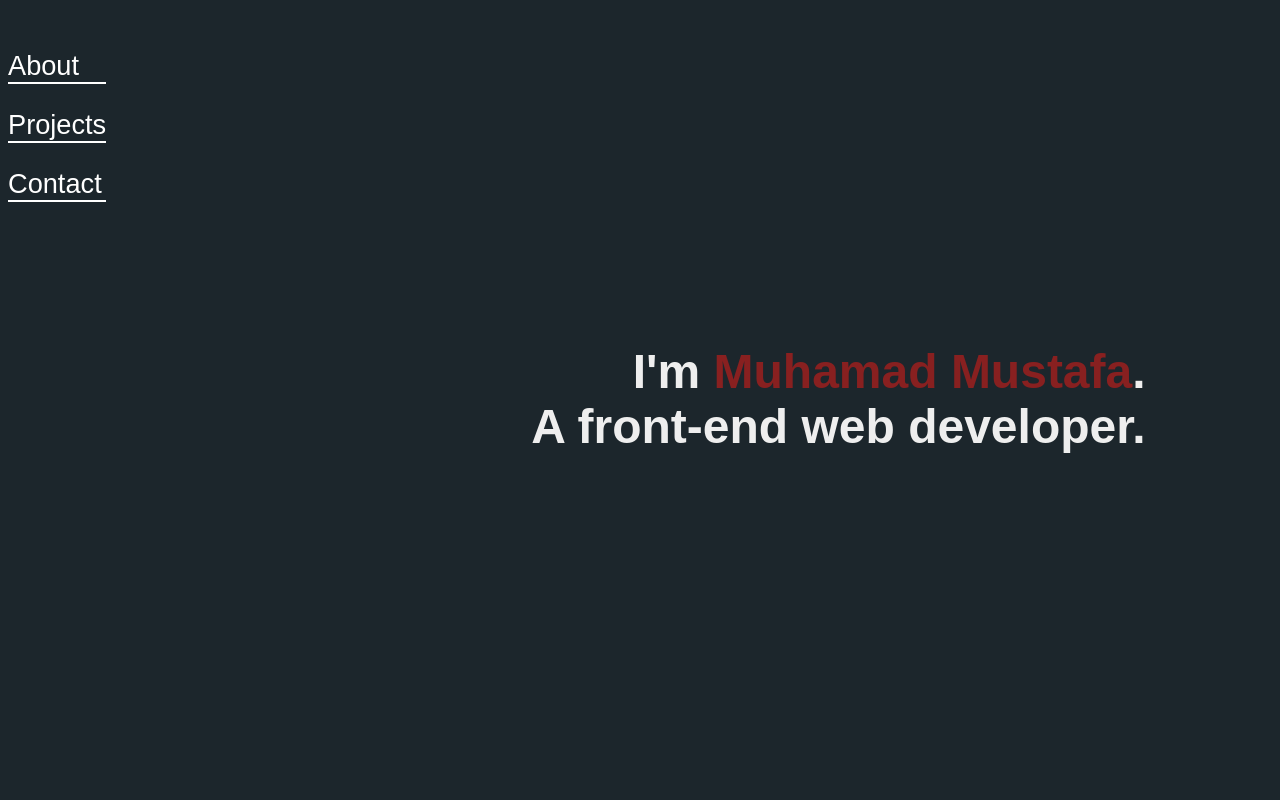
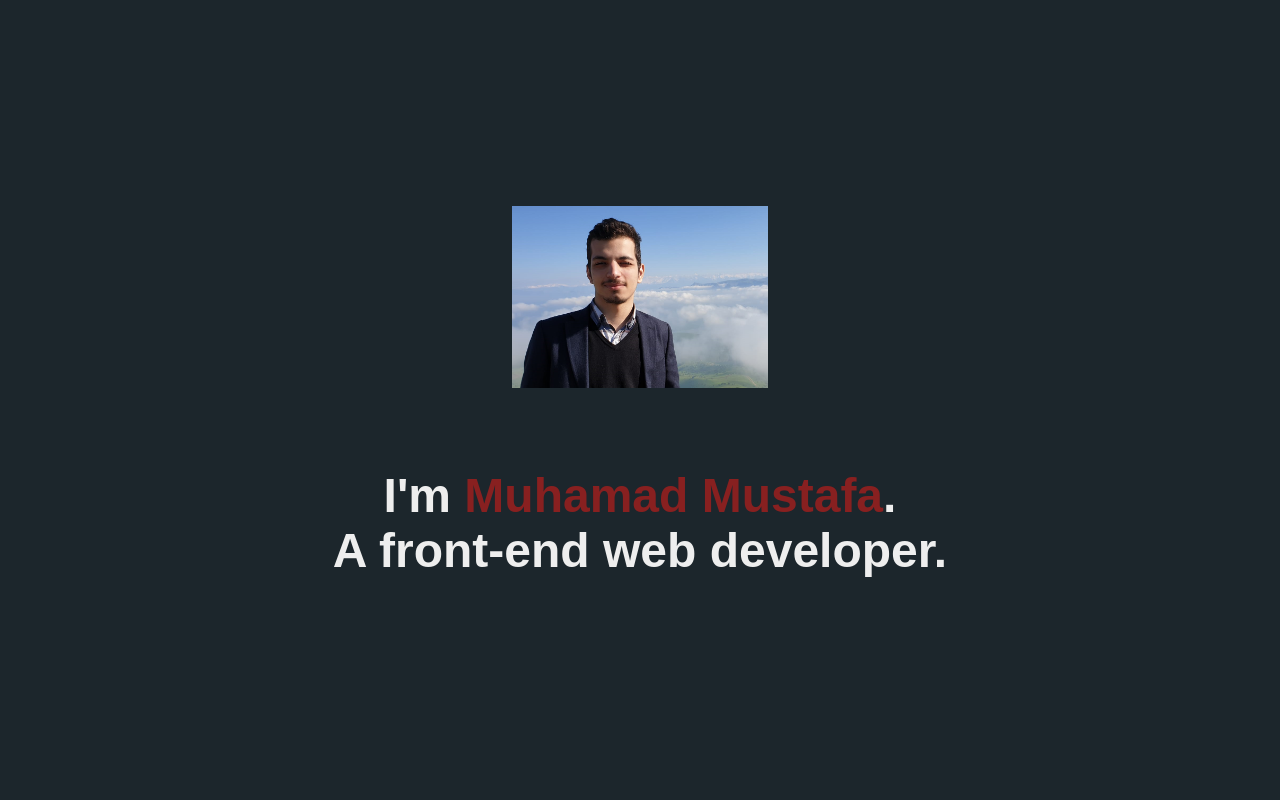
Before and after one commit to IYawar/Portfolio, a plain HTML site: page index.html in a window 1280 px wide. Shown: the top 800 px of the page. Drawn offline with Linux system fonts and the light colour scheme; a web font is replaced by a local one.

Commit message:
Top should be ok for now

```diff
--- a/index.html
+++ b/index.html
@@ -24,6 +24,7 @@
     <div id="content">
         <div id="top">
             <div id="h1s">
+                <img src="images/test.png" alt="Muhamad" id="pp">
                 <h1 id="main-title-1">I'm <span id="name">Muhamad Mustafa</span>.</h1>
                 <h1 id="main-title-2">A front-end web developer.</h1>
             </div>
@@ -42,6 +43,7 @@
         <p>Pellentesque habitant morbi tristique senectus et netus et malesuada fames ac turpis egestas. Vestibulum tortor quam, feugiat vitae, ultricies eget, tempor sit amet, ante. Donec eu libero sit amet quam egestas semper. Aenean ultricies mi vitae est. Mauris placerat eleifend leo. Quisque sit amet est et sapien ullamcorper pharetra. Vestibulum erat wisi, condimentum sed, commodo vitae, ornare sit amet, wisi. Aenean fermentum, elit eget tincidunt condimentum, eros ipsum rutrum orci, sagittis tempus lacus enim ac dui. Donec non enim in turpis pulvinar facilisis. Ut felis. Praesent dapibus, neque id cursus faucibus, tortor neque egestas augue, eu vulputate magna eros eu erat. Aliquam erat volutpat. Nam dui mi, tincidunt quis, accumsan porttitor, facilisis luctus, metus</p>
 
     </div>
+
 </body>
 <script type="text/javascript" src="main.js"></script>
 </html>
--- a/main.css
+++ b/main.css
@@ -204,12 +204,15 @@ h1 {
     }
     h1{
         font-size: 3rem;
-        text-align: right;
     }
     #h1s{
-        padding-top: 38vh;
+        display: flex;
+        flex-direction: column;
+        justify-content: center;
+        align-items: center;
     }
     #main-title-1{
+        margin-top: 0;
         margin-bottom: 0;
     }
     #main-title-2{
@@ -218,9 +221,14 @@ h1 {
     #navbar{
         float: left;
         display: flex;
-        position: fixed;
-        top: 50px;
+        position: relative;
+        top: 100vh;
         flex-direction: column;
+    }
+
+    .sticky{
+        position: fixed !important;
+        top: 15px !important;
     }
     #navbar a{
         font-size: 1.7rem;
@@ -229,5 +237,12 @@ h1 {
         border-bottom: solid 2px white ;
     }
     #top{
+        display: flex;
         height: 100vh;
+        justify-content: center;
+        flex-direction: column;
     }
+    #pp{
+        width: 20vw ;
+        padding-bottom: 10vh;
+    }
--- a/main.js
+++ b/main.js
@@ -15,3 +15,16 @@ function addBodyClass() {
   }
   setTimeout(addWelcome, 1800);
   setTimeout(addBodyClass, 3000);
+
+window.onscroll = function() {myFunction()};
+let navbar = document.getElementById("navbar");
+let sticky = navbar.offsetTop;
+
+// Add the sticky class to the navbar when you reach its scroll position. Remove "sticky" when you leave the scroll position
+function myFunction() {
+  if (window.pageYOffset >= sticky) {
+    navbar.classList.add("sticky")
+  } else {
+    navbar.classList.remove("sticky");
+  }
+}
```
Also changed, not shown: images/test.png (added).
